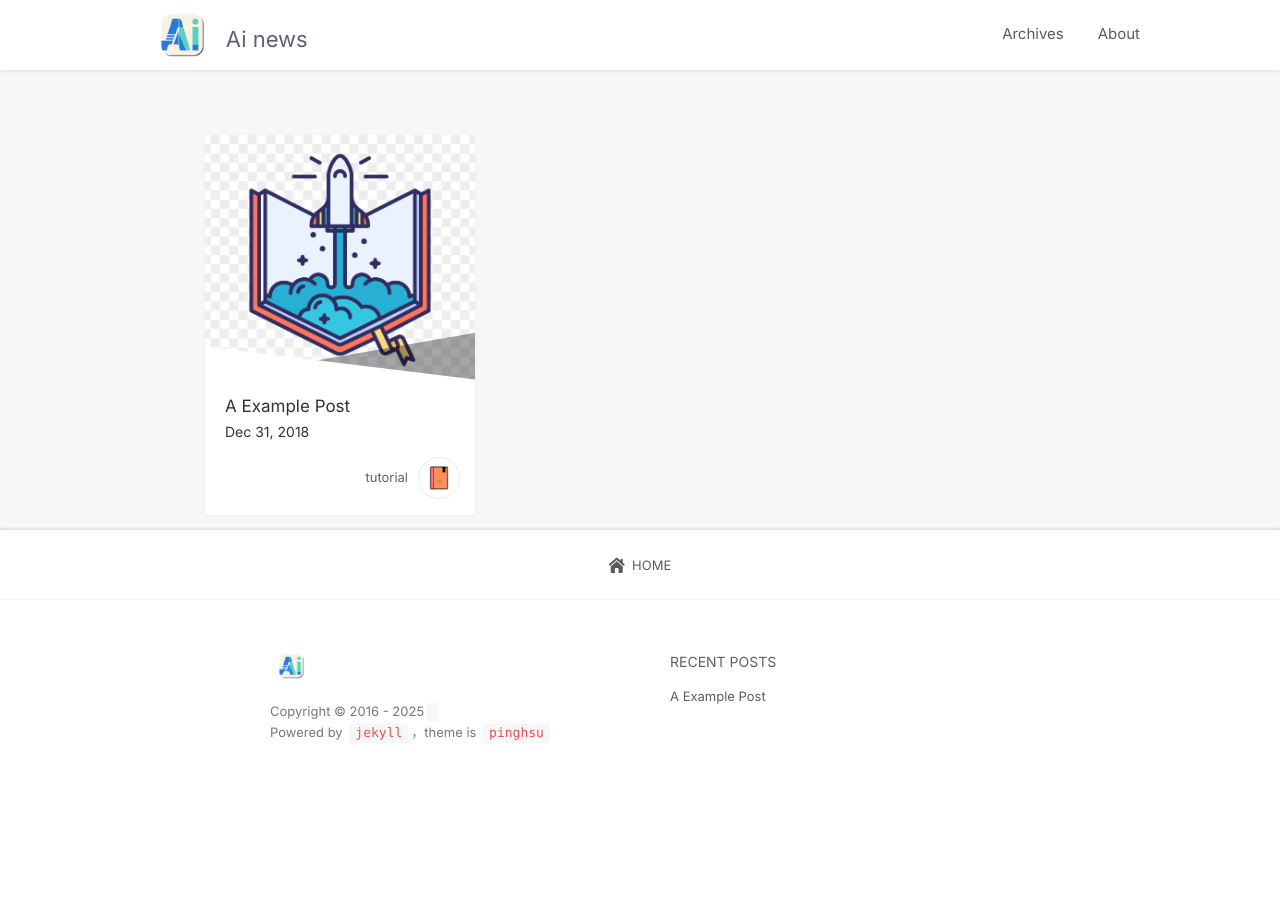
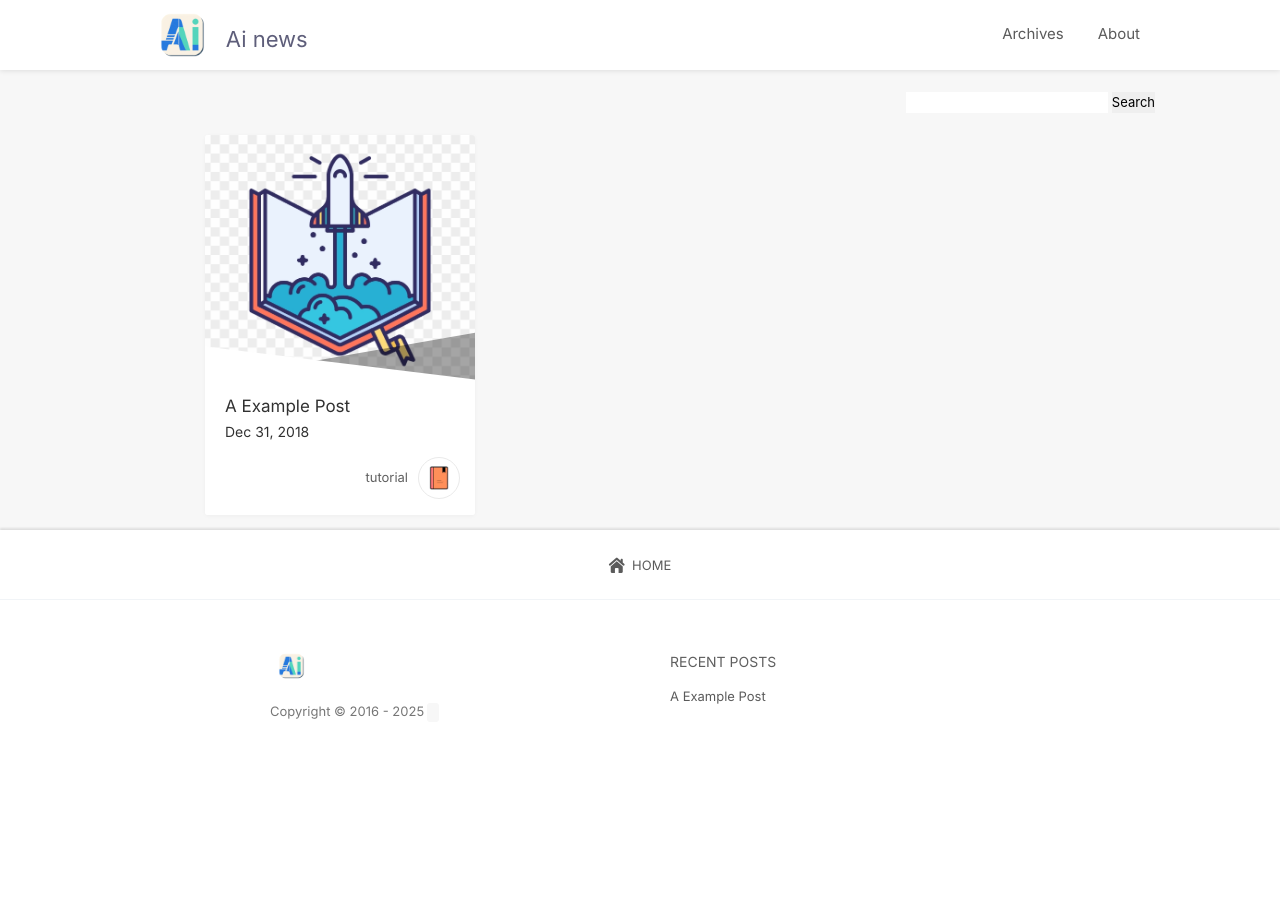
Before and after one commit to hujingzzz/ainews, a Jekyll site: the page built from index.html, in a window 1280 px wide. Built offline with Jekyll 4.4.1, drawn with Linux system fonts in a browser that asks for light colours; nearby versions of some CDN libraries; the list of posts is cut into pages by our own code; comment, search, counter and statistics services are not loaded.

Commit message:
尝试添加搜索框

```diff
--- a/Gemfile
+++ b/Gemfile
@@ -20,6 +20,7 @@ gem "minima", "~> 2.0"
 # If you have any plugins, put them here!
 group :jekyll_plugins do
   gem "jekyll-feed", "~> 0.6"
+  gem 'jekyll-simple-search'
 end
 
 # Windows does not include zoneinfo files, so bundle the tzinfo-data gem
--- a/_config.yml
+++ b/_config.yml
@@ -6,7 +6,7 @@ resume_site:
 description: Focus on cutting-edge developments in the global AI field, covering popular AI news such as corporate updates, product launches, and policy interpretations.
 github_username:
 github:
-plugins: [jekyll-paginate]
+plugins: [jekyll-paginate, jekyll-simple-search]
 permalink: /:year-:month-:day-:title
 paginate: 12
 paginate_path: "/page/:num/"
@@ -20,3 +20,7 @@ comments :
     repo :
     owner :
     admin :
+simple_search:
+  path:   /search.html
+  input_id: search-input
+  search_type: json
--- a/_includes/footer.html
+++ b/_includes/footer.html
@@ -17,7 +17,7 @@
                     </a>
                     <div class="info-text">
                         <p>Copyright &copy; 2016 - {{ site.time | date: '%Y' }} <a href="{{site.resume_site}}"><code>{{ site.author }}</code></a></p>
-                        <p>Powered by <a href="http://jekyllrb.com" target="_blank" rel="nofollow"><code>jekyll</code></a>，theme is <a href="https://github.com/lightfish-zhang/pinghsu-jekyll" target="_blank" rel="nofollow"><code>pinghsu</code></a></p>
+                        <!-- <p>Powered by <a href="http://jekyllrb.com" target="_blank" rel="nofollow"><code>jekyll</code></a>，theme is <a href="https://github.com/lightfish-zhang/pinghsu-jekyll" target="_blank" rel="nofollow"><code>pinghsu</code></a></p> -->
                     </div>
                 </div>
             </div>
@@ -71,4 +71,11 @@
   ga('create', '{{site.googlaAnalyticsID}}', 'auto');
   ga('send', 'pageview');
 </script>
+<script>
+  SimpleJekyllSearch({
+    searchInput: document.getElementById('search-input'),
+    resultsContainer: document.getElementById('results-container'),
+    json: '/search.json'
+  })
+</script>
 {% endif %}
--- a/_includes/header.html
+++ b/_includes/header.html
@@ -7,6 +7,10 @@
         <div class="navbar-menu">
             <a href="{{ '/archives' | prepend: site.baseurl }}">Archives</a>
             <a href="{{ '/about' | prepend: site.baseurl }}">About</a>
+            <form action="/search" method="get">
+                <input type="text" id="search-input" name="q">
+                <button type="submit">Search</button>
+            </form>
         </div>
         <div class="navbar-mobile-menu" onclick="">
             <span class="icon-menu cross"><span class="middle"></span></span>
```
Also changed, not shown: search.html (added, +7 -0 lines).
